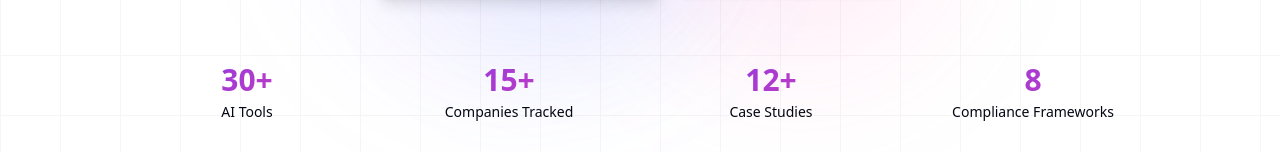
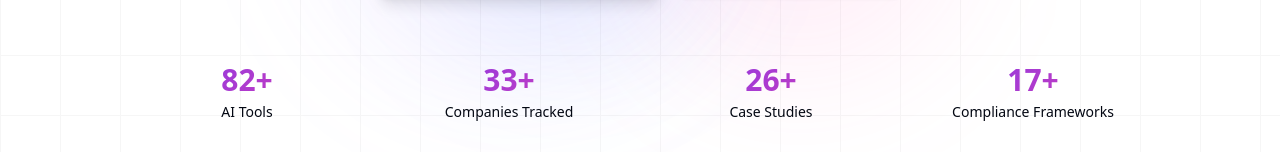
Before and after one commit to SridharSwiss/AI, a Next.js app in the folder ai-hub/: page / in a window 1280 px wide. Shown: the part 549-701 px from the top of the page. Built offline with nearby package versions, Linux system fonts and the light colour scheme.

Commit message:
Update hero.tsx

```diff
--- a/ai-hub/src/components/home/hero.tsx
+++ b/ai-hub/src/components/home/hero.tsx
@@ -4,10 +4,10 @@ import { ArrowRight, Search, Zap, TrendingUp, Shield } from "lucide-react";
 import { Button } from "@/components/ui/button";
 
 const stats = [
-  { label: "AI Tools", value: "30+" },
-  { label: "Companies Tracked", value: "15+" },
-  { label: "Case Studies", value: "12+" },
-  { label: "Compliance Frameworks", value: "8" },
+  { label: "AI Tools", value: "82+" },
+  { label: "Companies Tracked", value: "33+" },
+  { label: "Case Studies", value: "26+" },
+  { label: "Compliance Frameworks", value: "17+" },
 ];
 
 const highlights = [
```
